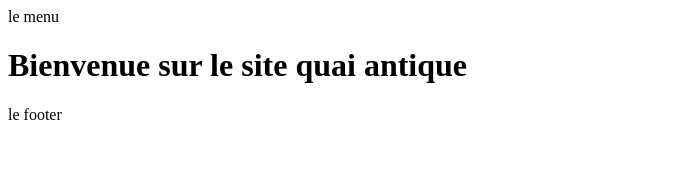
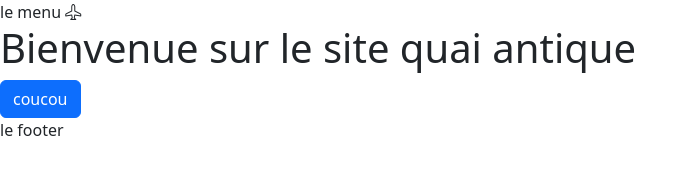
Before and after one commit to nafniko/QuaiAntiqueFilRouge, a website with bundled scripts: page index.html in a window 1280 px wide. Shown: the whole page, without its empty margins (0-697 px from the left). Built offline with nearby package versions, Linux system fonts and the light colour scheme; files whose address does not match are found by name.

Commit message:
install bootstrap

```diff
--- a/index.html
+++ b/index.html
@@ -3,16 +3,19 @@
 <head>
     <meta charset="UTF-8">
     <meta name="viewport" content="width=device-width, initial-scale=1.0">
+    <link rel="stylesheet" href="/node_modules/bootstrap/dist/css/bootstrap.min.css">
+    <link rel="stylesheet" href="/node_modules/bootstrap-icons/font/bootstrap-icons.css"/>
     <title>Document</title>
 </head>
 <body>
     <header>
-        le menu
+        le menu <i class="bi bi-airplane"></i>
     </header>
     <main id="main-page">
         <!--  le contenu de la page  -->
     </main>
     <footer>le footer</footer>
     <script type="module" src="Router/router.js"></script>
+    <script src="/node_modules/bootstrap/dist/js/bootstrap.bundle.min.js"></script>
 </body>
 </html>
--- /dev/null
+++ b/package.json
@@ -0,0 +1,6 @@
+{
+  "dependencies": {
+    "bootstrap": "^5.3.3",
+    "bootstrap-icons": "^1.11.3"
+  }
+}
--- a/pages/home.html
+++ b/pages/home.html
@@ -1 +1,3 @@
 <h1>Bienvenue sur le site quai antique</h1>
+
+<button class="btn btn-primary">coucou</button>
```
Also changed, not shown: 2 other files.
